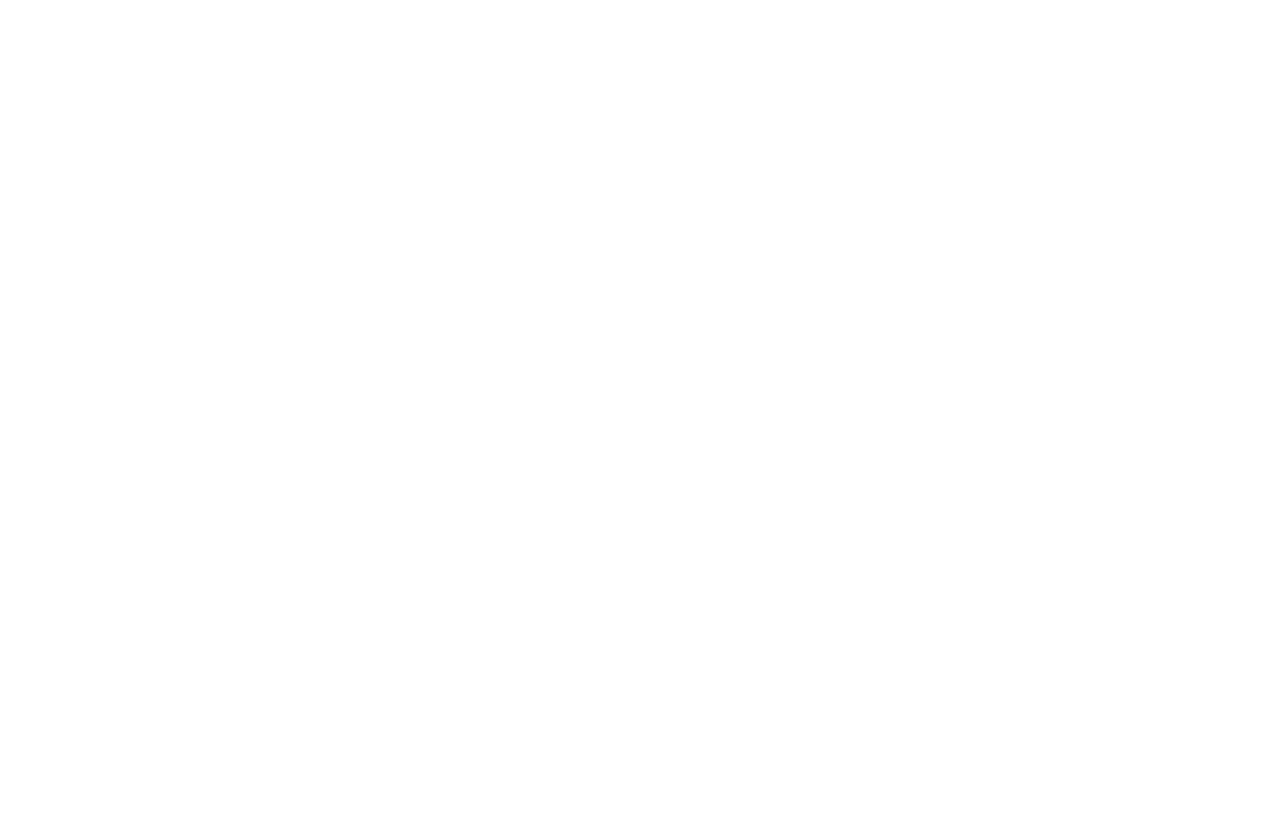
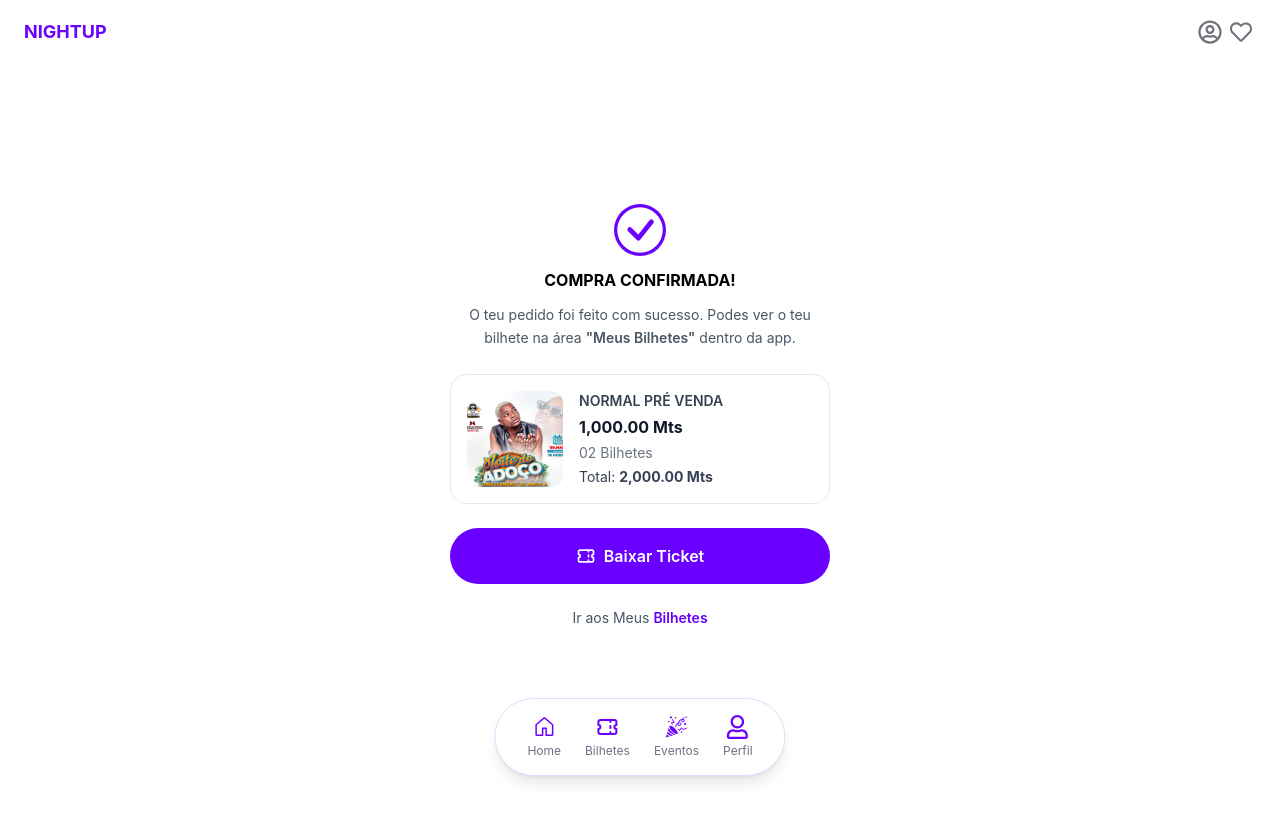
Before and after one commit to AllanFilimaoZita/Night-Up, a React (Vite) app: page /confirmation/1 in a window 1280 px wide. Before the commit this address had no page. Shown: the top 822 px of the page. Before the commit the page ends 800 px from the top, so only its background shows below. Built offline with nearby package versions, Linux system fonts and the light colour scheme.

Commit message:
feat: create Confirmation page and add confirmation route to App.tsx

```diff
--- a/src/App.tsx
+++ b/src/App.tsx
@@ -2,6 +2,7 @@
 import Home from './pages/Home/Home';
 import EventDetails from './pages/detalhes/event-details';
 import Payment from './pages/Payment/Payment';
+import Confirmation from "./pages/Confirmation/Confirmation";
 
 function App() {
   return (
@@ -9,6 +10,7 @@
       <Route path="/" element={<Home />} />
       <Route path="/event/:id" element={<EventDetails />} />
       <Route path="/payment/:id" element={<Payment />} />
+      <Route path="/confirmation/:id" element={<Confirmation />} />
     </Routes>
   );
 }
--- /dev/null
+++ b/src/pages/Confirmation/Confirmation.tsx
@@ -0,0 +1,83 @@
+import { useParams, useNavigate } from "react-router-dom";
+import { MOCK_EVENTS } from "../../data/events";
+import Header from "../../components/Header";
+import NavBar from "../../components/NavBar";
+import { BsCheckCircle } from "react-icons/bs";
+import { HiOutlineTicket } from "react-icons/hi";
+
+function Confirmation() {
+  const { id } = useParams();
+  const navigate = useNavigate();
+  const event = MOCK_EVENTS.find((e) => e.id === Number(id));
+
+  if (!event) {
+    return <p className="text-center mt-10">Evento não encontrado.</p>;
+  }
+
+  return (
+    <>
+      <Header />
+
+      <div className="w-full min-h-screen bg-white pb-24 flex flex-col items-center justify-center px-4">
+
+        <div className="mx-auto max-w-[380px] w-full flex flex-col items-center gap-6">
+
+          {/* Ícone de sucesso */}
+          <div className="flex flex-col items-center gap-3 text-center">
+            <BsCheckCircle size={52} className="text-[#6A00FF]" />
+            <h2 className="text-base font-bold uppercase">Compra Confirmada!</h2>
+            <p className="text-sm text-gray-600 leading-relaxed">
+              O teu pedido foi feito com sucesso. Podes ver o teu bilhete na área{" "}
+              <span className="font-semibold">"Meus Bilhetes"</span> dentro da app.
+            </p>
+          </div>
+
+          {/* Resumo do bilhete */}
+          <div className="w-full border border-gray-200 rounded-2xl p-4 flex flex-row gap-4 items-center">
+            <img
+              src={event.image}
+              alt={event.title}
+              className="w-24 h-24 rounded-xl object-cover shrink-0"
+            />
+            <div className="flex flex-col gap-1">
+              <span className="text-sm font-semibold text-gray-700 uppercase">
+                Normal Pré Venda
+              </span>
+              <span className="text-base font-bold text-gray-900">1,000.00 Mts</span>
+              <span className="text-sm text-gray-500">02 Bilhetes</span>
+              <span className="text-sm text-gray-700">
+                Total: <span className="font-bold">2,000.00 Mts</span>
+              </span>
+            </div>
+          </div>
+
+          {/* Botão baixar ticket */}
+          <button
+            className="w-full bg-[#6A00FF] text-white py-4 rounded-full font-semibold text-base flex items-center justify-center gap-2"
+            type="button"
+          >
+            <HiOutlineTicket size={20} />
+            Baixar Ticket
+          </button>
+
+          {/* Link meus bilhetes */}
+          <p className="text-sm text-gray-600">
+            Ir aos Meus{" "}
+            <button
+              onClick={() => navigate("/tickets")}
+              className="text-[#6A00FF] font-semibold"
+              type="button"
+            >
+              Bilhetes
+            </button>
+          </p>
+
+        </div>
+      </div>
+
+      <NavBar />
+    </>
+  );
+}
+
+export default Confirmation;
```
